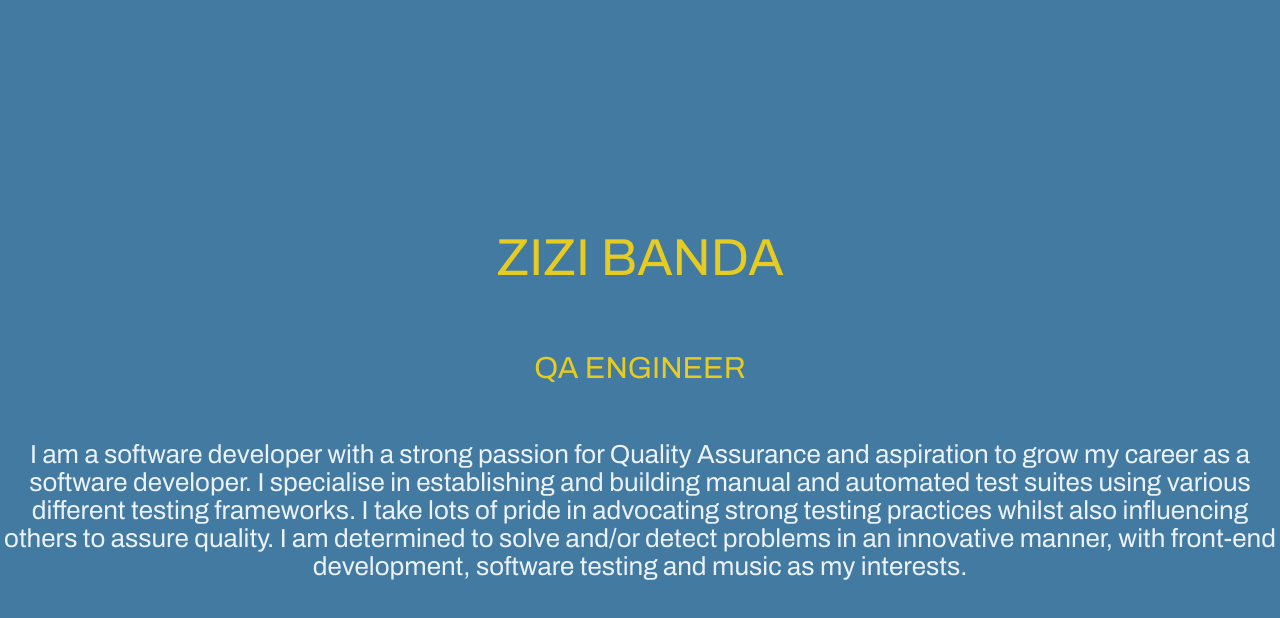
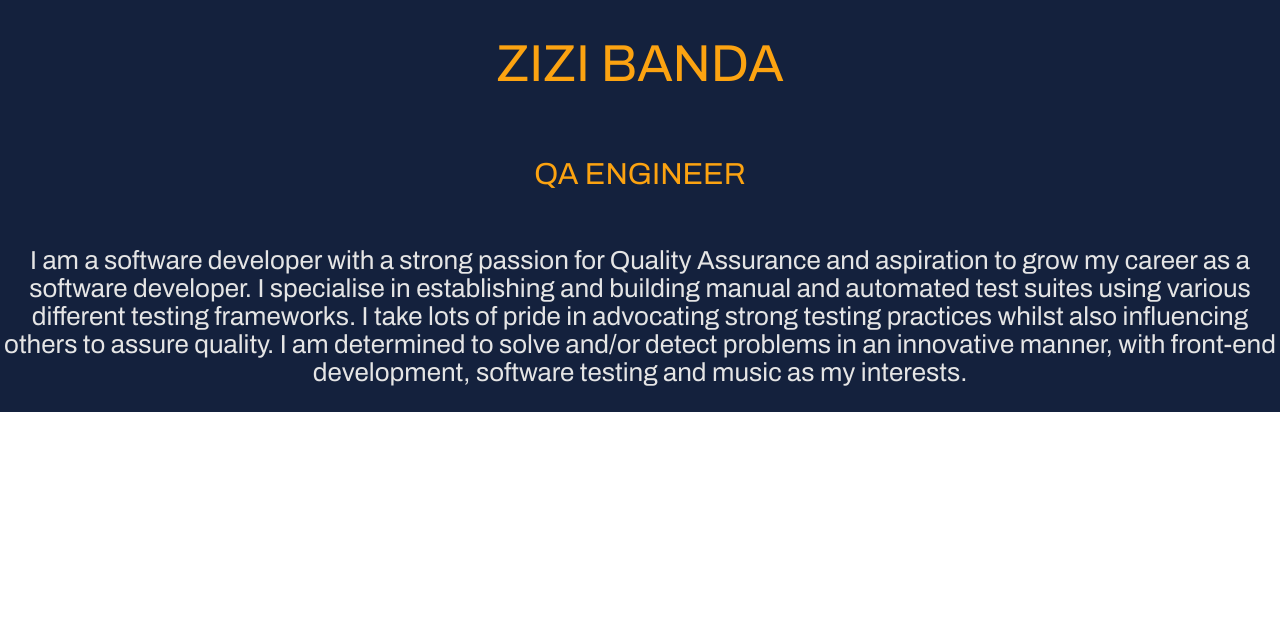
Before and after one commit to zizibanda/zizibanda.github.io, a React (Create React App) app in the folder portfolio/: page / in a window 1280 px wide. Shown: the top 618 px of the page. Built offline with nearby package versions, Linux system fonts and the light colour scheme.

Commit message:
remove unesscessary css + rename App to Portfolio

```diff
--- a/portfolio/src/App.css
+++ b/portfolio/src/App.css
@@ -2,42 +2,33 @@
 /* 131112 - Smoky Black, FFE74C - Minion Yellow, 7DC95E - Mantis
 EDAE49 - Sunray, F9C80E - Jonquil
 */
+
+/* https://coolors.co/palette/000000-14213d-fca311-e5e5e5-ffffff */
 @import url("https://fonts.googleapis.com/css?family=Archivo|Questrial|Baloo+2");
 
 :root {
-  --bg-color: #427aa1;
-  --menu-color: #05668d;
-  --text-color: #ebf2fa;
-  --title-color: #e6cb20;
+  --bg-color: #14213d;
+  --menu-bg-color: #05668d;
+  --menu-text-color: #000000;
+  --text-color: #e5e5e5;
+  --title-color: #fca311;
 }
 
 p {
-  color: #ebf2fa;
+  color: var(--text-color);
 }
 
 .titleFormat {
   color: var(--title-color);
 }
 
-.App {
+.Portfolio {
   text-align: center;
   font-family: Archivo;
 }
 
-.App-logo {
-  height: 40vmin;
-  pointer-events: none;
-}
-
-@media (prefers-reduced-motion: no-preference) {
-  .App-logo {
-    animation: App-logo-spin infinite 20s linear;
-  }
-}
-
-.App-header {
+.Portfolio-header {
   background-color: var(--bg-color);
-  min-height: 100vh;
   display: flex;
   flex-direction: column;
   align-items: center;
@@ -45,16 +36,3 @@ p {
   font-size: calc(10px + 2vmin);
   color: #ebf2fa;
 }
-
-.App-link {
-  color: #a5be00;
-}
-
-@keyframes App-logo-spin {
-  from {
-    transform: rotate(0deg);
-  }
-  to {
-    transform: rotate(360deg);
-  }
-}
--- a/portfolio/src/App.tsx
+++ b/portfolio/src/App.tsx
@@ -8,9 +8,8 @@ I am determined to solve and/or detect problems in an innovative manner, with fr
 
 function App() {
   return (
-    <div className="App">
-      <header className="App-header" id="home">
-        {/* <img src={logo} className="App-logo" alt="logo" /> */}
+    <div className="Portfolio">
+      <header className="Portfolio-header" id="home">
         <h1 className="titleFormat">ZIZI BANDA</h1>
         <h3 className="titleFormat">QA ENGINEER</h3>
         {/* Add Socials Here */}
```
